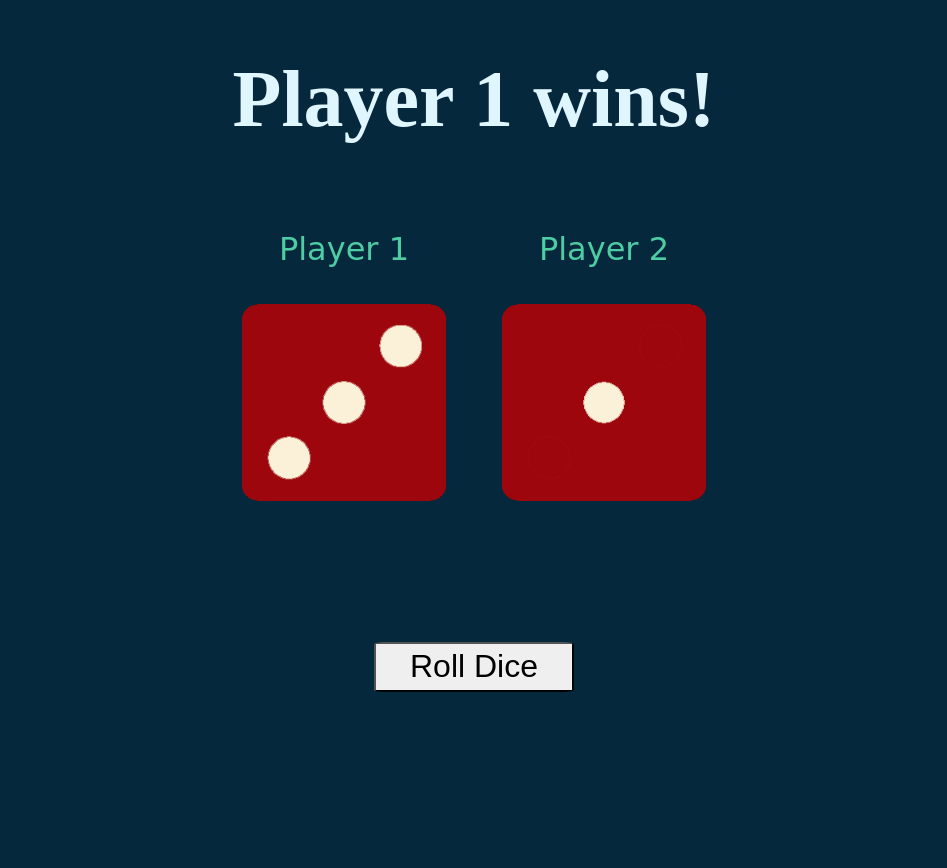
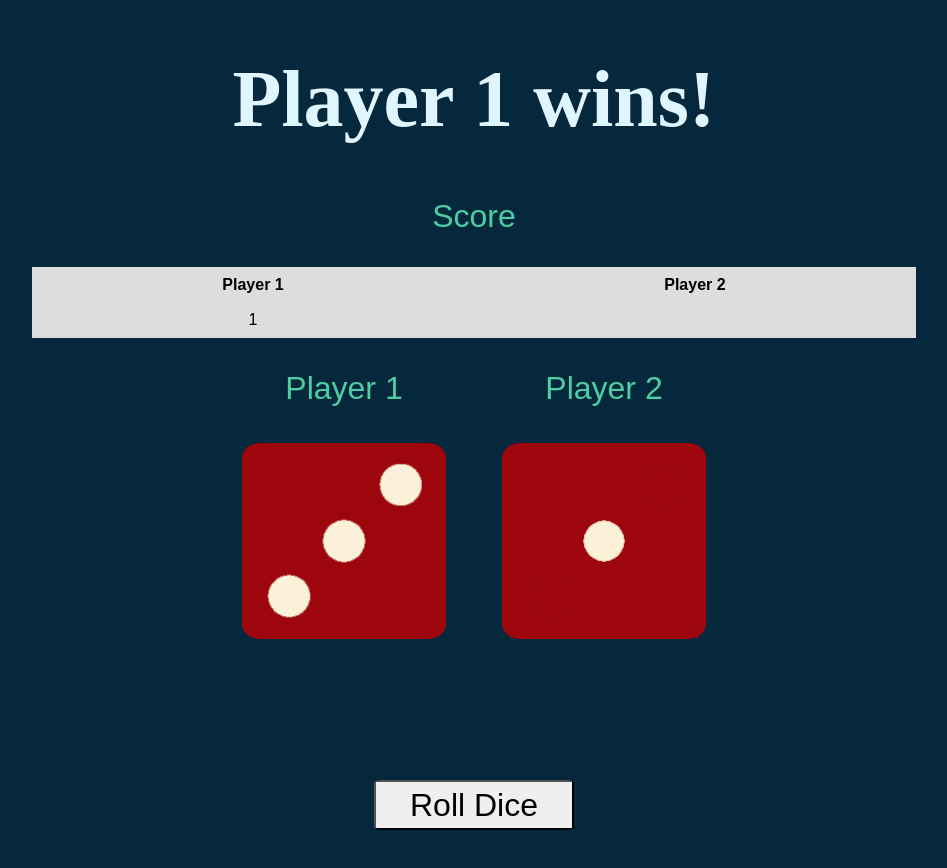
Before and after one commit to kcmatienzo/DiceGame, a plain HTML site: page index.html in a window 1280 px wide. Both pictures are taken after a click on the button "Roll Dice". Shown: the whole page, without its empty margins (166-1113 px from the left). Before the commit the page ends 832 px from the top, so only its background shows below. Drawn offline with Linux system fonts and the light colour scheme.

Commit message:
Add features
Add images, score tally, roll dice button

```diff
--- a/app.js
+++ b/app.js
@@ -1,11 +1,16 @@
 
 let btn = document.querySelector('.refresh-btn');
+var score1 = 0;
+var score2 = 0;
 
 function rollDiceBtn() {
   console.log('Clicked!');
   let displayWinner = document.querySelector('#displayWinner');
   let randomNumber1 = Math.floor((Math.random() * 6) + 1);
   let randomNumber2 = Math.floor((Math.random() * 6) + 1);
+  let player1Score = document.querySelector('.player1score');
+  let player2Score = document.querySelector('.player2score');
+  document.querySelector('.score').style.visibility = 'visible';
 
   let img1 = document.querySelector('.img1').setAttribute('src', 'images/dice' + randomNumber1 + '.png');
 
@@ -13,13 +18,19 @@ function rollDiceBtn() {
 
   if (randomNumber1 > randomNumber2) {
     displayWinner.textContent = 'Player 1 wins!';
+    score1++;
+    player1Score.textContent = score1;
+    console.log(player1Score)
+
   } else if (randomNumber1 < randomNumber2) {
     displayWinner.textContent = 'Player 2 wins!';
+    score2++;
+    player2Score.textContent = score2;
+    console.log(player2Score)
+
   } else {
     displayWinner.textContent = 'It\'s a tie!';
   }
-
-
 };
 
 
--- a/index.html
+++ b/index.html
@@ -11,6 +11,23 @@
 
   <div class="container">
     <h1 id="displayWinner">Dice Game</h1>
+    <div class="score">
+      <table>
+        <tr>
+          <p>Score</p>
+        </tr>
+        <tr>
+          <th>Player 1</th>
+          <th>Player 2</th>
+        </tr>
+        <tr>
+          <td class="player1score"></td>
+          <td class="player2score"></td>
+        </tr>
+      </table>
+    </div>
+
+
 
     <div class="dice">
       <p>Player 1</p>
@@ -28,7 +45,6 @@
       </button>
     </div>
 
-
   </div>
 
   <footer></footer>
--- a/styles.css
+++ b/styles.css
@@ -23,7 +23,7 @@ h1 {
 p {
   font-size: 2em;
   color: #4ECCA3;
-  font-family: 'Indie Flower', cursive;
+  font-family: arial, sans-serif;
 }
 
 img {
@@ -38,3 +38,23 @@ img {
   border-radius: 5%;
   font-size: 2em;
 }
+
+table {
+  font-family: arial, sans-serif;
+  border-collapse: collapse;
+  width: 100%;
+}
+
+td, th {
+  border: 1px solid #dddddd;
+  text-align: center;
+  padding: 8px;
+}
+
+tr {
+  background-color: #dddddd;
+}
+
+.score {
+  visibility: hidden;
+}
```
